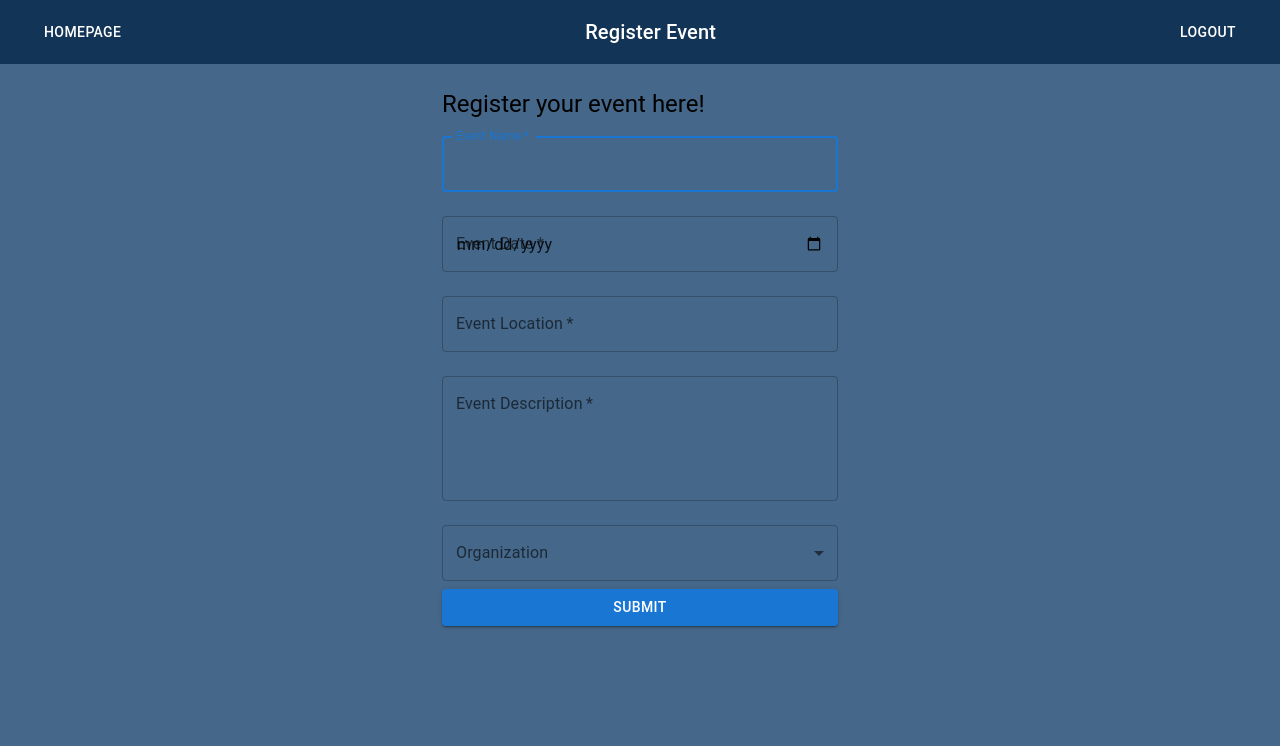
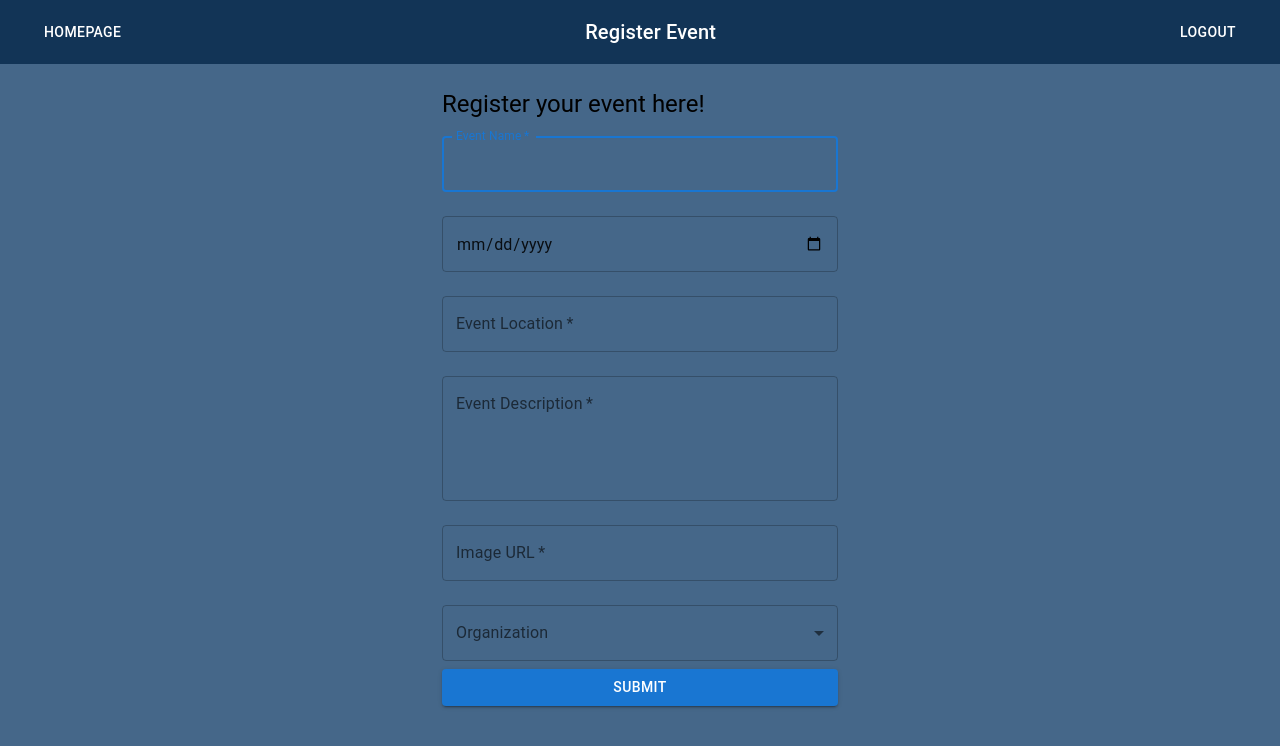
Before and after one commit to cis350/zuss, a React (Create React App) app in the folder zuss-app/: page /register-event in a window 1280 px wide. Shown: the top 746 px of the page. Built offline with nearby package versions, Linux system fonts and the light colour scheme; sample sign-in values are in the browser's storage.

Commit message:
added image field, fixed cards

```diff
--- a/zuss-app/src/components/Homepage.js
+++ b/zuss-app/src/components/Homepage.js
@@ -111,11 +111,14 @@ function Homepage() {
                     component="img"
                     sx={{ height: 140 }}
                     image={card.image}
-                    alt={card.eventName}
+                    alt={card.name}
                   />
                   <CardContent>
                     <Typography gutterBottom variant="h5" component="h2">
-                      {card.eventName}
+                      {card.name}
+                    </Typography>
+                    <Typography>
+                      {card.organization}
                     </Typography>
                     <Typography>
                       {card.description}
--- a/zuss-app/src/components/RegisterEvent.js
+++ b/zuss-app/src/components/RegisterEvent.js
@@ -35,6 +35,7 @@ function RegisterEvent() {
   const [eventName, setEventName] = useState('');
   const [eventDate, setEventDate] = useState('');
   const [eventDescription, setEventDescription] = useState('');
+  const [eventImage, setEventImage] = useState('');
   const [eventLocation, setEventLocation] = useState('');
   const [organization, setOrganization] = useState('');
   const [errorMessage, setErrorMessage] = useState('');
@@ -56,7 +57,8 @@ function RegisterEvent() {
         date: eventDate,
         location: eventLocation,
         description: eventDescription,
-        organizer: organization
+        organizer: organization,
+        image: eventImage
       });
 
 
@@ -112,7 +114,6 @@ function RegisterEvent() {
               required
               fullWidth
               name="date"
-              label="Event Date"
               type="date"
               value={eventDate}
               onChange={(e) => setEventDate(e.target.value)}
@@ -140,6 +141,16 @@ function RegisterEvent() {
               rows={4}
               value={eventDescription}
               onChange={(e) => setEventDescription(e.target.value)}
+            />
+            <TextField
+              variant="outlined"
+              margin="normal"
+              required
+              fullWidth
+              label="Image URL"
+              name="image_url"
+              value={eventImage}
+              onChange={(e) => setEventImage(e.target.value)}
             />
             <FormControl fullWidth margin="normal">
               <InputLabel>Organization</InputLabel>
```
Also changed, not shown: 10 other files (tests, documents, lock files or other folders).
